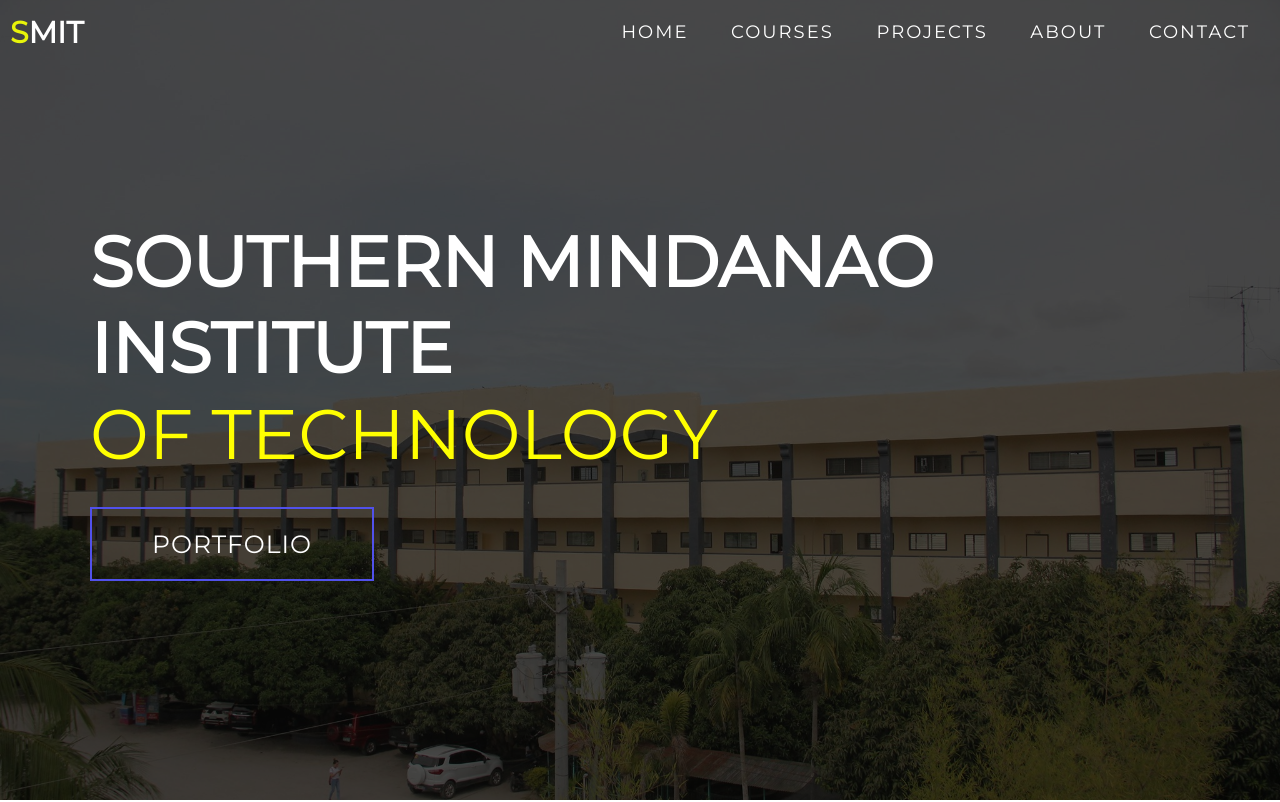
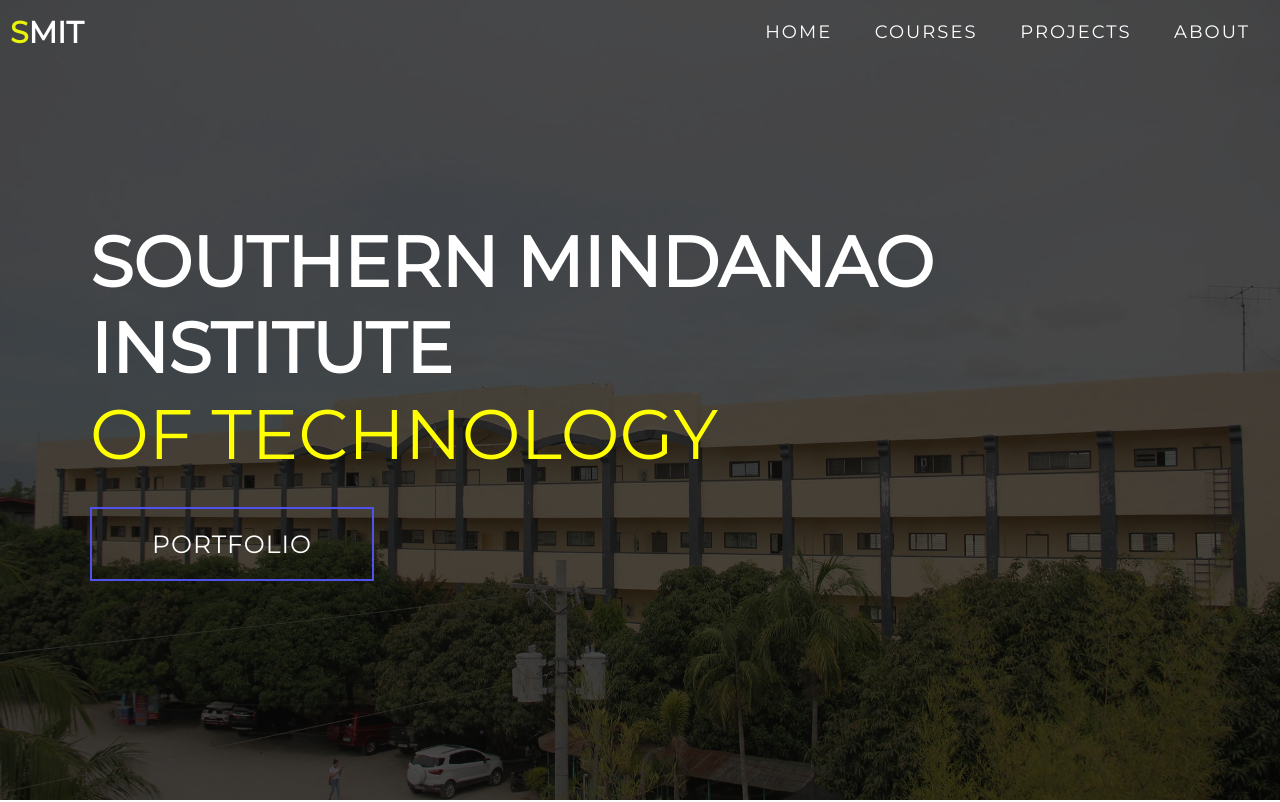
Before and after one commit to smitians/ml, a plain HTML site: page index.html in a window 1280 px wide. Shown: the top 802 px of the page. Drawn offline with Linux system fonts and the light colour scheme.

Commit message:
Update index.html

```diff
--- a/index.html
+++ b/index.html
@@ -27,7 +27,7 @@
             <li><a href="#services" data-after="Service">Courses</a></li>
             <li><a href="#projects" data-after="Projects">Projects</a></li>
             <li><a href="#about" data-after="About">About</a></li>
-            <li><a href="#contact" data-after="Contact">Contact</a></li>
+
           </ul>
         </div>
       </div>
```
